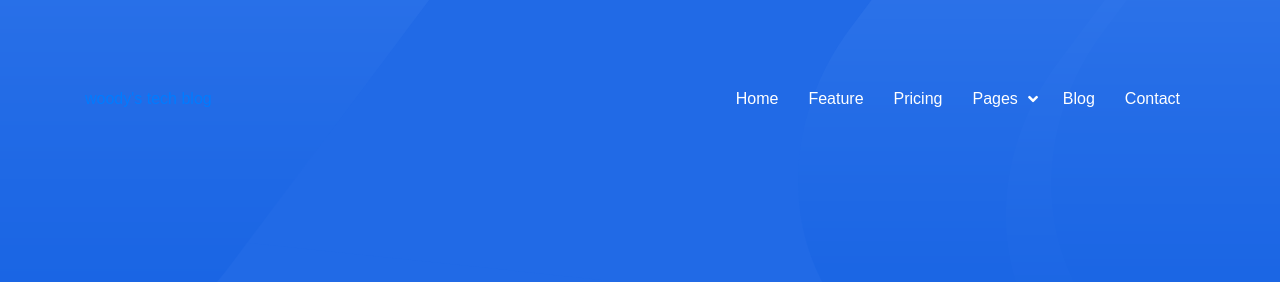
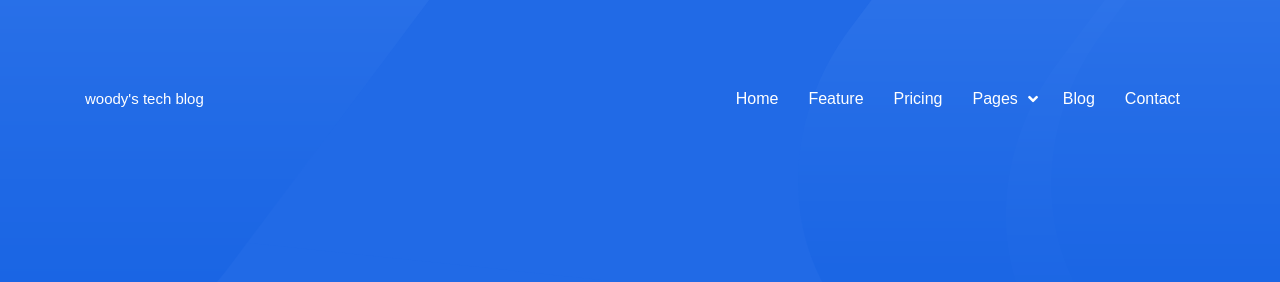
Before and after one commit to yuuisang/yuuisang.github.io, a Jekyll site: the page built from index.html, in a window 1280 px wide. Shown: the top 282 px of the page. Built offline with Jekyll 4.4.1, drawn with Linux system fonts in a browser that asks for light colours; some web fonts are replaced.

Commit message:
theme set

```diff
--- a/_includes/header_logo.html
+++ b/_includes/header_logo.html
@@ -1,4 +1,4 @@
 <div class="header-logo">
     <!--<a href="{{'/' | relative_url}}"><img src="{{site.logo}}" alt="{{site.title}}"></a>-->
-    <a href="{{'/' | relative_url}}">{{site.title}}</a>
+    <a style="color: white; font-size: 15px;" href="{{'/' | relative_url}}">{{site.title}}</a>
 </div>
```
